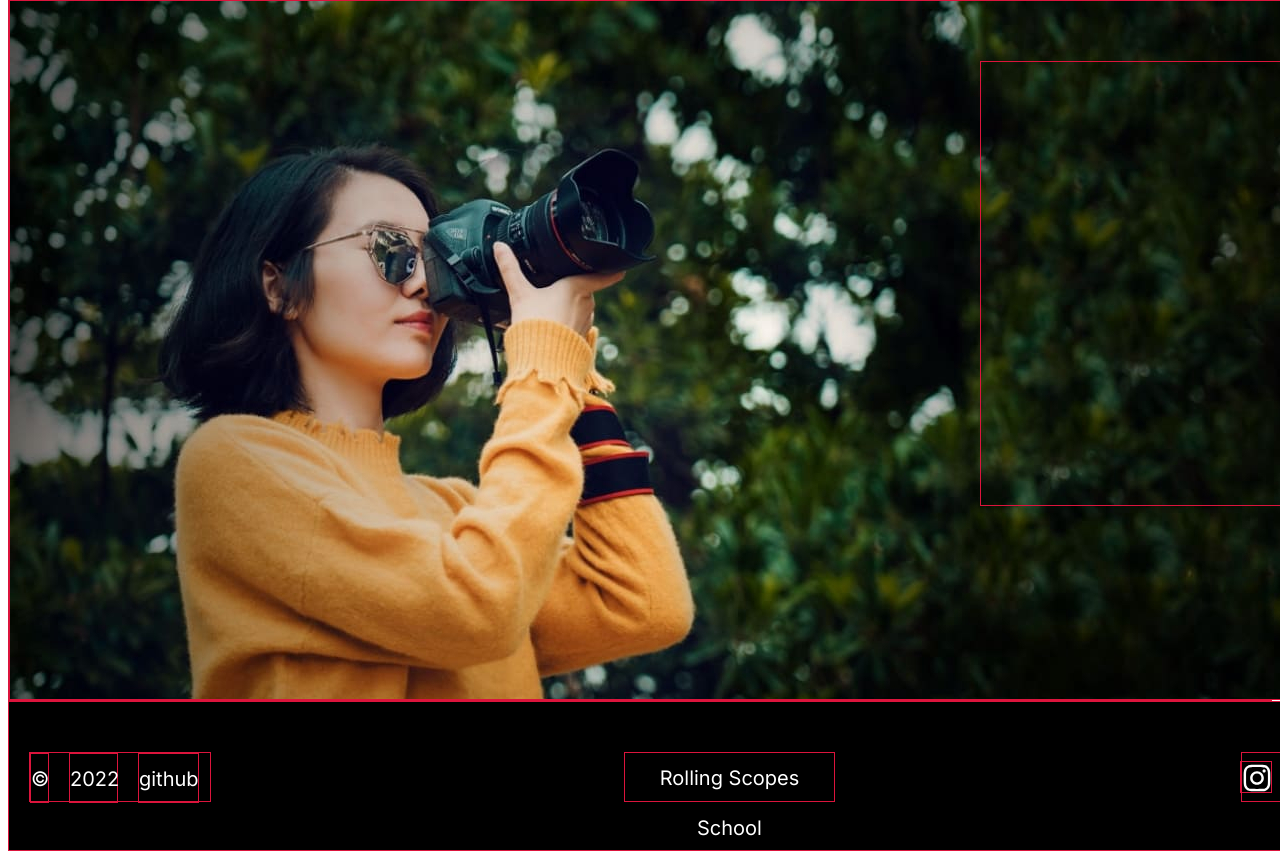
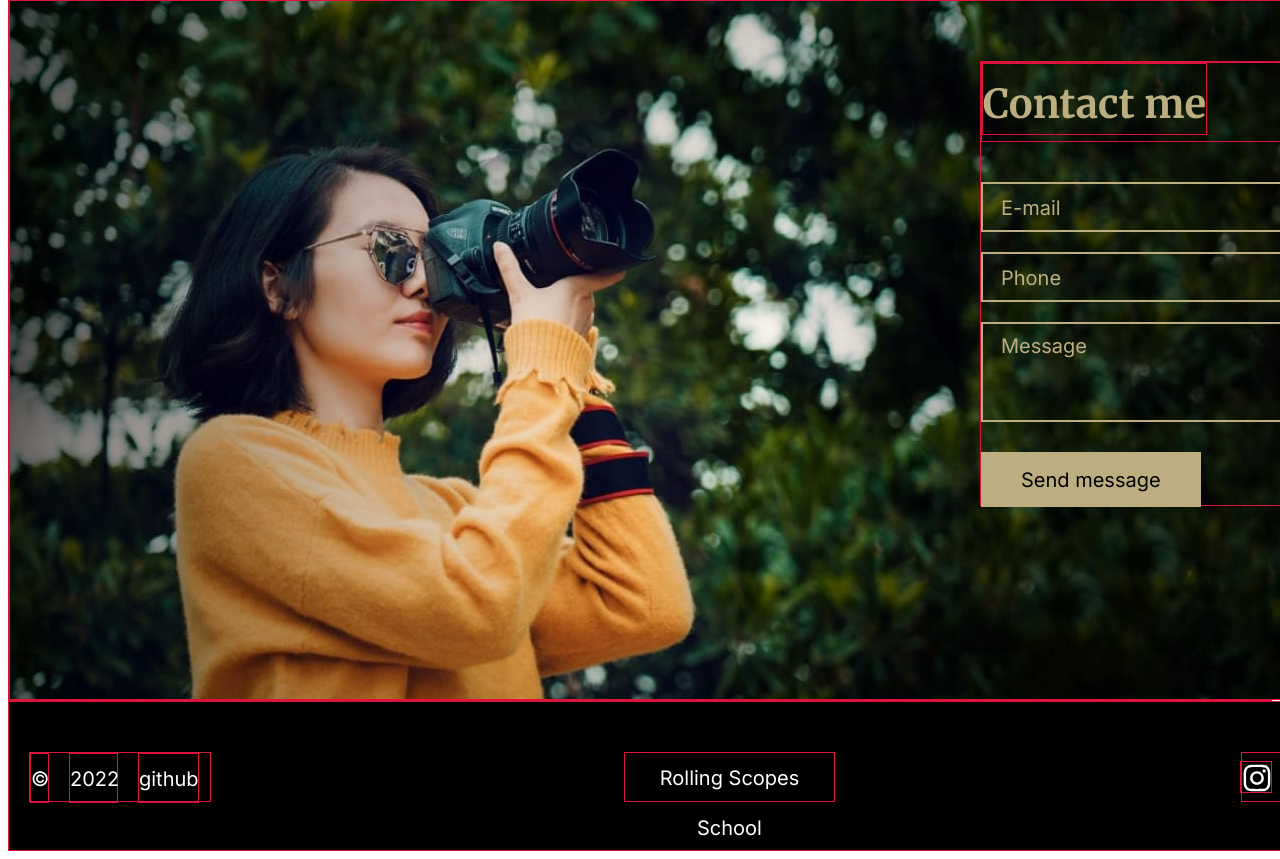
Before and after one commit to ViyaletaH/four-preschool-projects, a plain HTML site: page portfolio/index.html in a window 1280 px wide. Shown: the part 4693-5552 px from the top of the page. Drawn offline with Linux system fonts and the light colour scheme.

Commit message:
feat:  add contacts filling

```diff
--- a/portfolio/index.html
+++ b/portfolio/index.html
@@ -141,6 +141,15 @@
             <section id="contacts">
               <div class="contacts">
                   <div class="contacts-container">
+                    <div class="contacts-title">
+                        <div class="cont-tit-itself"><h2 class="contactsh2">Contact me</h2></div>
+                    </div>
+                      <form>
+                        <div class="email-block"><input id="email" type="email" placeholder="E-mail"></div>
+                        <div class="phone-block"><input id="phone" type="tel" placeholder="Phone"></div>
+                        <div class="message-block"><textarea id="message" placeholder="Message"></textarea></div>
+                        <div class="contacts-button"><div class="cont-btn">Send message</div></div>
+                      </form>
 
                   </div>
               </div>
--- a/portfolio/style.css
+++ b/portfolio/style.css
@@ -955,7 +955,150 @@ h2 {
     min-height: 445px;
     max-width: 450px;
     max-height: 445px;
-    margin: 60px 20px 210px 970px
+    margin: 60px 20px 210px 970px;
+    display: flex;
+    justify-content: flex-start;
+    flex-direction: column;
+}
+
+.contacts-title {
+    border: solid 1px crimson;
+    min-width: 450px;
+    min-height: 80px;
+    max-width: 450px;
+    max-height: 80px;
+    display: flex;
+    justify-content: flex-start;
+    font-family: 'Merriweather', serif;
+    font-weight: 700;
+    font-size: 40px;
+    line-height: 80px;
+    color: #bdae82;
+
+}
+
+.cont-tit-itself {
+    display: flex;
+
+}
+
+.contactsh2 {
+
+    margin: 0px 0px 6px 0px;
+    border: solid 1px crimson;
+}
+
+h2 {
+    font-size: 100%;
+
+}
+
+.email-block {
+    border: solid 2px #bdae82;
+    min-width: 450px;
+    min-height: 50px;
+    max-width: 450px;
+    max-height: 50px;
+    margin: 40px 0px 20px 0px;
+
+}
+
+#email {
+    min-width: 448px;
+    min-height: 48px;
+    max-width: 448px;
+    max-height: 48px;
+    background-color: transparent;
+    font-family: 'Inter', sans-serif;
+    font-weight: 400;
+    font-size: 20px;
+    line-height: 40px;
+    padding: 5px 0px 6px 18px;
+    border-style: none;
+}
+
+input::-webkit-input-placeholder {
+    color: #bdae82;
+}
+
+.phone-block {
+    border: solid 2px #bdae82;
+    min-width: 450px;
+    min-height: 50px;
+    max-width: 450px;
+    max-height: 50px;
+    margin: 0px 0px 20px 0px;
+}
+
+#phone {
+    min-width: 448px;
+    min-height: 48px;
+    max-width: 448px;
+    max-height: 48px;
+    background-color: transparent;
+    font-family: 'Inter', sans-serif;
+    font-weight: 400;
+    font-size: 20px;
+    line-height: 40px;
+    padding: 5px 0px 6px 18px;
+    border-style: none;
+}
+
+input::-webkit-input-placeholder {
+    color: #bdae82;
+}
+
+.message-block {
+    border: solid 2px #bdae82;
+    min-width: 450px;
+    min-height: 100px;
+    max-width: 450px;
+    max-height: 100px;
+    margin: 0px 0px 30px 0px;
+}
+
+#message {
+    min-width: 448px;
+    min-height: 98px;
+    max-width: 448px;
+    max-height: 98px;
+    background-color: transparent;
+    font-family: 'Inter', sans-serif;
+    font-weight: 400;
+    font-size: 20px;
+    line-height: 40px;
+    padding: 2px 0px 59px 18px;
+    border-style: none;
+    overflow: hidden;
+    resize: none;
+    color: #bdae82;
+}
+
+textarea::-webkit-input-placeholder {
+    color: #bdae82;
+
+}
+
+.contacts-button {
+    min-width: 220px;
+    min-height: 55px;
+    max-width: 220px;
+    max-height: 55px;
+}
+
+.cont-btn {
+    min-width: 220px;
+    min-height: 55px;
+    max-width: 220px;
+    max-height: 55px;
+    background: #bdae82;
+    font-family: 'Inter', sans-serif;
+    color: #000000;
+    font-weight: 400;
+    font-size: 20px;
+    line-height: 40px;
+    cursor: pointer;
+    padding: 8px 40px 7px 40px;
 }
 
 .container-footer {
```
